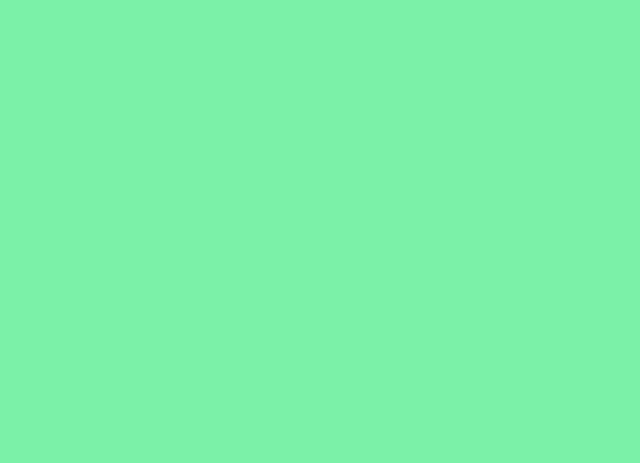
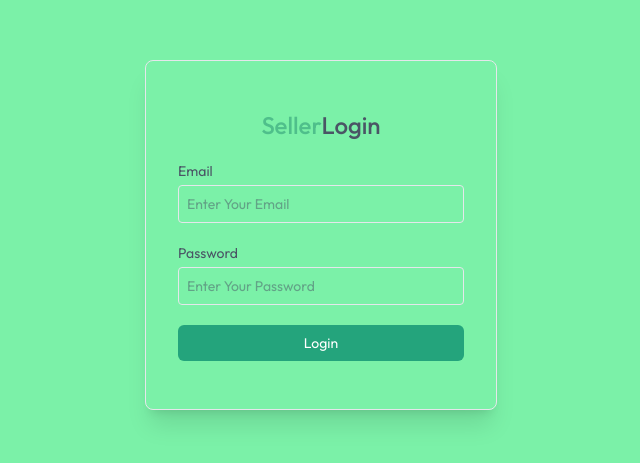
Before and after one commit to Prottoy123/GroFresh, a React (Vite) app in the folder client/: page /selleer in a window 1280 px wide. Before the commit this address had no page. Shown: the part 165-628 px from the top of the page, without its empty margins (319-959 px from the left). Built offline with nearby package versions, Linux system fonts and the light colour scheme.

Commit message:
Add SellerLogin component and update SellerLayout

```diff
--- a/client/src/App.jsx
+++ b/client/src/App.jsx
@@ -1,23 +1,24 @@
-import React from 'react'
-import Navbar from './components/navbar'
-import { Route,Routes, useLocation } from 'react-router-dom'
-import Home from './pages/Home'
-import {Toaster} from "react-hot-toast"
-import Footer from './components/Footer'
-import { useAppContext } from './context/AppContext'
-import Login from './components/Login'
-import AllProducts from './pages/AllProducts'
-import ProductCard from './components/ProductCard'
-import ProductCategory from './pages/ProductCategory'
-import ProductDetails from './pages/ProductDetails'
-import Cart from './pages/Cart'
-import AddAdress from './pages/AddAdress'
-import MyOrders from './pages/MyOrders'
+import React from "react";
+import Navbar from "./components/navbar";
+import { Route, Routes, useLocation } from "react-router-dom";
+import Home from "./pages/Home";
+import { Toaster } from "react-hot-toast";
+import Footer from "./components/Footer";
+import { useAppContext } from "./context/AppContext";
+import Login from "./components/Login";
+import AllProducts from "./pages/AllProducts";
+import ProductCard from "./components/ProductCard";
+import ProductCategory from "./pages/ProductCategory";
+import ProductDetails from "./pages/ProductDetails";
+import Cart from "./pages/Cart";
+import AddAdress from "./pages/AddAdress";
+import MyOrders from "./pages/MyOrders";
+import SellerLogin from "./components/seller/SellerLogin";
+import SellerLayout from "./pages/seller/SellerLayout";
 
 function App() {
-
   const isSellerPath = useLocation().pathname.includes("selleer");
-  const {showUserLogin} = useAppContext ()
+  const { showUserLogin, isSeller } = useAppContext();
 
   return (
     <div className="min-h-screen bg-green-300 text-gray-900">
@@ -35,6 +36,10 @@
           <Route path="/cart" element={<Cart />} />
           <Route path="/add-address" element={<AddAdress />} />
           <Route path="/my-orders" element={<MyOrders />} />
+          <Route
+            path="/selleer"
+            element={isSeller ? <SellerLayout/> : <SellerLogin />}
+          ></Route>
         </Routes>
       </div>
       {!isSellerPath && <Footer />}{" "}
@@ -42,4 +47,4 @@
   );
 }
 
-export default App
+export default App;
--- a/client/src/components/ProductCard.jsx
+++ b/client/src/components/ProductCard.jsx
@@ -64,10 +64,10 @@
           <div className="mt-auto flex items-end justify-between">
             <div className="flex flex-col">
               <span className="text-[#6D8A74] text-[10px] line-through font-semibold mb-0.5">
-                {currency} ${product.price}
+                {currency} {product.price}
               </span>
               <span className="text-[#1C462A] text-xl font-black leading-none">
-                {currency} ${product.offerPrice}
+                {currency} {product.offerPrice}
               </span>
             </div>
 
--- /dev/null
+++ b/client/src/components/seller/SellerLogin.jsx
@@ -0,0 +1,59 @@
+import React, { useState, useEffect } from "react";
+import { useAppContext } from "../../context/AppContext";
+
+function SellerLogin() {
+  const { isSeller, setIsSeller, navigate } = useAppContext();
+  const [email, setEmail] = useState("");
+  const [password, setPassword] = useState("");
+
+  useEffect(() => {
+    if (isSeller) {
+      navigate("/selleer");
+    }
+  }, [isSeller]);
+
+  const onSubmitHandler = (e) => {
+    e.preventDefault();
+    setIsSeller(true);
+  };
+
+  return (
+    <form
+      onSubmit={onSubmitHandler}
+      className="min-h-screen flex items-center text-sm text-gray-600"
+    >
+      <div className="flex flex-col gap-5 m-auto items-start p-8 py-12 min-w-80 sm:min-w-88 rounded-lg shadow-xl border border-gray-200">
+        <p className="text-2xl font-medium m-auto">
+          <span className="text-primary">Seller</span>Login
+        </p>
+        <div className="w-full">
+          <p>Email</p>
+          <input
+            onChange={(e) => setEmail(e.target.value)}
+            value={email}
+            type="email"
+            placeholder="Enter Your Email"
+            className="border border-gray-200 rounded w-full p-2 mt-1 outline-[#24a47c]"
+            required
+          />
+        </div>
+        <div className="w-full">
+          <p>Password</p>
+          <input
+            onChange={(e) => setPassword(e.target.value)}
+            value={password}
+            type="password"
+            placeholder="Enter Your Password"
+            className="border border-gray-200 rounded w-full p-2 mt-1 outline-[#24a47c]"
+            required
+          />
+        </div>
+        <button className="bg-[#24a47c] text-white w-full py-2 rounded-md cursor-pointer hover:bg-[#1e8a66] transition-colors disabled:opacity-50">
+          Login
+        </button>
+      </div>
+    </form>
+  );
+}
+
+export default SellerLogin;
--- a/client/src/context/AppContext.jsx
+++ b/client/src/context/AppContext.jsx
@@ -6,7 +6,7 @@
 export const AppContext = createContext();
 
 export const AppContextProvider = ({ children }) => {
-  const currency = import.meta.VITE_CURRENCY;
+  const currency = import.meta.env.VITE_CURRENCY;
   const navigate = useNavigate();
   const [user, setuser] = useState(false);
   const [isSeller, setIsSeller] = useState(false);
--- a/client/src/pages/MyOrders.jsx
+++ b/client/src/pages/MyOrders.jsx
@@ -27,7 +27,7 @@
           className=" border border-blue-600   rounded-lg
               mb-10
               p-4 py-5
-              max-w-4xl"
+              max-w-4xl bg-amber-300"
         >
           <p
             className=" flex
@@ -46,9 +46,14 @@
           </p>
 
           {order.items.map((item, index) => (
-            <div key={index} className={`relative bg-white text-gray-500/70 ${
-              order.items.length !== index + 1 && "border-b"
-            }`}>
+            <div
+              key={index}
+              className={`relative border-y-indigo-500 text-gray-500/70 py-4 flex flex-col md:flex-row md:items-center justify-between gap-4 ${
+                order.items.length !== index + 1
+                  ? "border-b border-gray-200"
+                  : ""
+              }`}
+            >
               <div className="flex items-center mb-4 md:mb-0">
                 <div className="bg-primary/10 p-4 rounded-lg">
                   <img
@@ -65,13 +70,14 @@
                 </div>
               </div>
 
-              <div className="text-primary text-lg font-medium">
+              <div className="text-primary text-lg font-medium flex flex-col justify-center md:ml-8 mb:mb-0">
                 <p>Quantity:{item.quantity || "1"} </p>
                 <p>Status:{order.status} </p>
                 <p>Date:{new Date(order.createdAt).toLocaleDateString} </p>
               </div>
               <p className="text-primary text-lg font-medium">
-                Amount:{currency}{item.product.offerPrice * item.quantity}
+                Amount:{currency}
+                {item.product.offerPrice * item.quantity}
               </p>
             </div>
           ))}
--- /dev/null
+++ b/client/src/pages/seller/SellerLayout.jsx
@@ -0,0 +1,70 @@
+import React from "react";
+import { NavLink, Outlet } from "react-router-dom";
+import { assets } from "../../assets/assets";
+import { useAppContext } from "../../context/AppContext";
+
+const SellerLayout = () => {
+  const { setIsSeller } = useAppContext();
+
+  const sidebarLinks = [
+    { name: "Add Product", path: "/selleer/add-product", icon: assets.add_icon },
+    {
+      name: "Product List",
+      path: "/selleer/product-list",
+      icon: assets.product_list_icon,
+    },
+    { name: "Orders", path: "/selleer/orders", icon: assets.order_icon },
+  ];
+
+  const logout = async () => {
+    setIsSeller(false);
+  };
+
+  return (
+    <>
+      <div className="flex items-center justify-between px-4 md:px-8 border-b border-gray-300 py-3 bg-white transition-all duration-300">
+        <NavLink to="/">
+          <img
+            className="cursor-pointer w-34 md:w-38"
+            src={assets.logo}
+            alt="logo"
+          />
+        </NavLink>
+
+        <div className="flex items-center gap-5 text-gray-500">
+          <p>Hi! Admin</p>
+          <button
+            onClick={logout}
+            className="border rounded-full text-sm px-4 py-1"
+          >
+            Logout
+          </button>
+        </div>
+      </div>
+
+      <div className="flex">
+        <div className="md:w-64 w-16 border-r h-[550px] text-base border-gray-300 pt-4 flex flex-col transition-all duration-300">
+          {sidebarLinks.map((item) => (
+            <NavLink
+              to={item.path}
+              key={item.name}
+              end={item.path === "/selleer"}
+              className={({ isActive }) => `flex items-center py-3 px-4 gap-3
+                              ${
+                                isActive
+                                  ? "border-r-4 md:border-r-[6px] bg-indigo-500/10 border-indigo-500 text-indigo-500"
+                                  : "hover:bg-gray-100/90 border-white text-gray-700"
+                              }`}
+            >
+              <img src={item.icon} alt="" className="w-7 h-7" />
+              <p className="md:block hidden text-center">{item.name}</p>
+            </NavLink>
+          ))}
+        </div>
+        <Outlet />
+      </div>
+    </>
+  );
+};
+
+export default SellerLayout;
```
